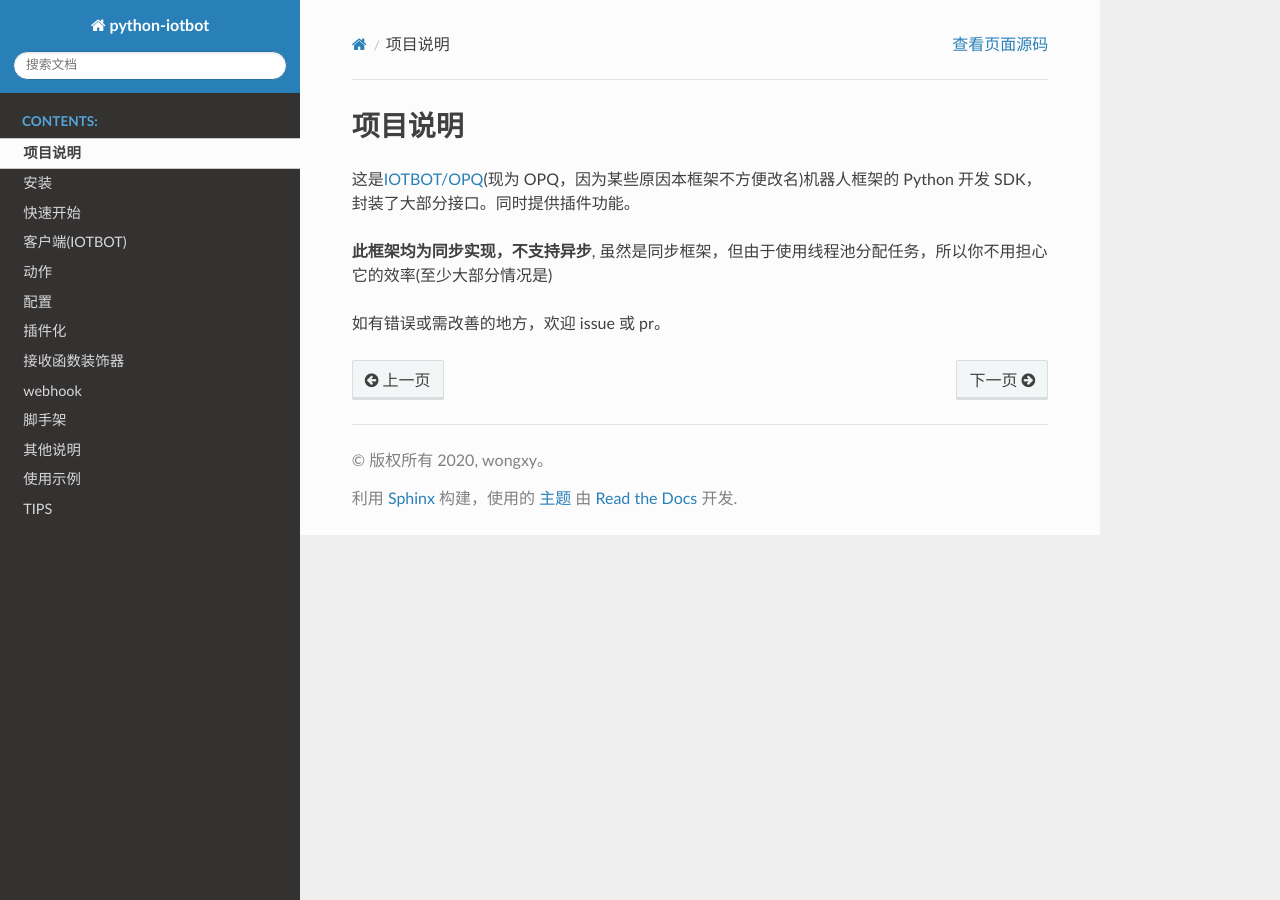
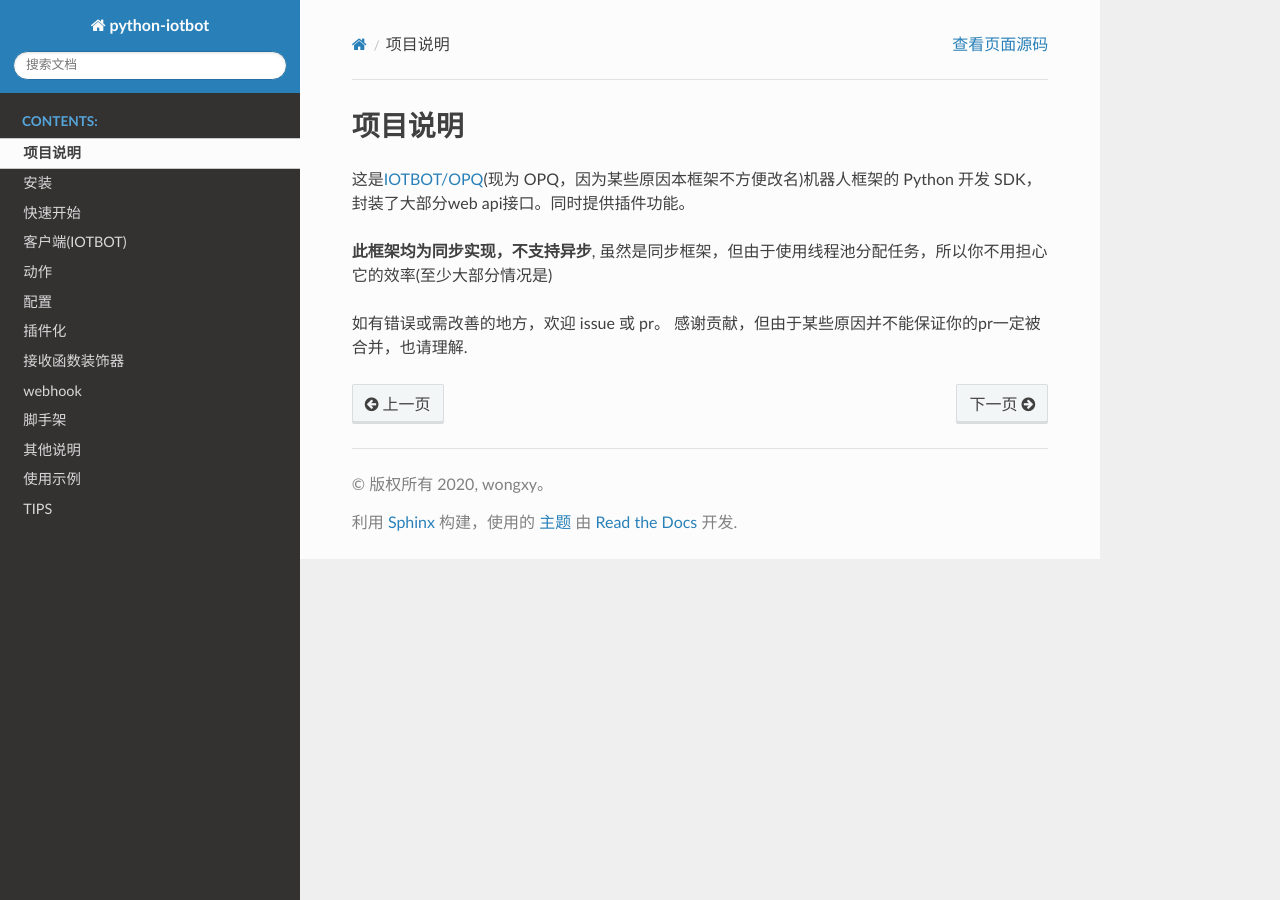
Before and after one commit to xiyaowong/python--iotbot, a Sphinx documentation site: the page built from docs/STATEMENTS.md, in a window 1280 px wide. Built offline with Sphinx 7.4.7 and the Read the Docs theme 2.0.0, drawn with Linux system fonts in a browser that asks for light colours.

Commit message:
update docs

```diff
--- a/docs/STATEMENTS.md
+++ b/docs/STATEMENTS.md
@@ -1,7 +1,7 @@
 # 项目说明
 
-这是[IOTBOT/OPQ](https://github.com/OPQBOT/OPQ/ "OPQ")(现为 OPQ，因为某些原因本框架不方便改名)机器人框架的 Python 开发 SDK，封装了大部分接口。同时提供插件功能。
+这是[IOTBOT/OPQ](https://github.com/OPQBOT/OPQ/ "OPQ")(现为 OPQ，因为某些原因本框架不方便改名)机器人框架的 Python 开发 SDK，封装了大部分web api接口。同时提供插件功能。
 
 **此框架均为同步实现，不支持异步**, 虽然是同步框架，但由于使用线程池分配任务，所以你不用担心它的效率(至少大部分情况是)
 
-如有错误或需改善的地方，欢迎 issue 或 pr。
+如有错误或需改善的地方，欢迎 issue 或 pr。 感谢贡献，但由于某些原因并不能保证你的pr一定被合并，也请理解.
```
